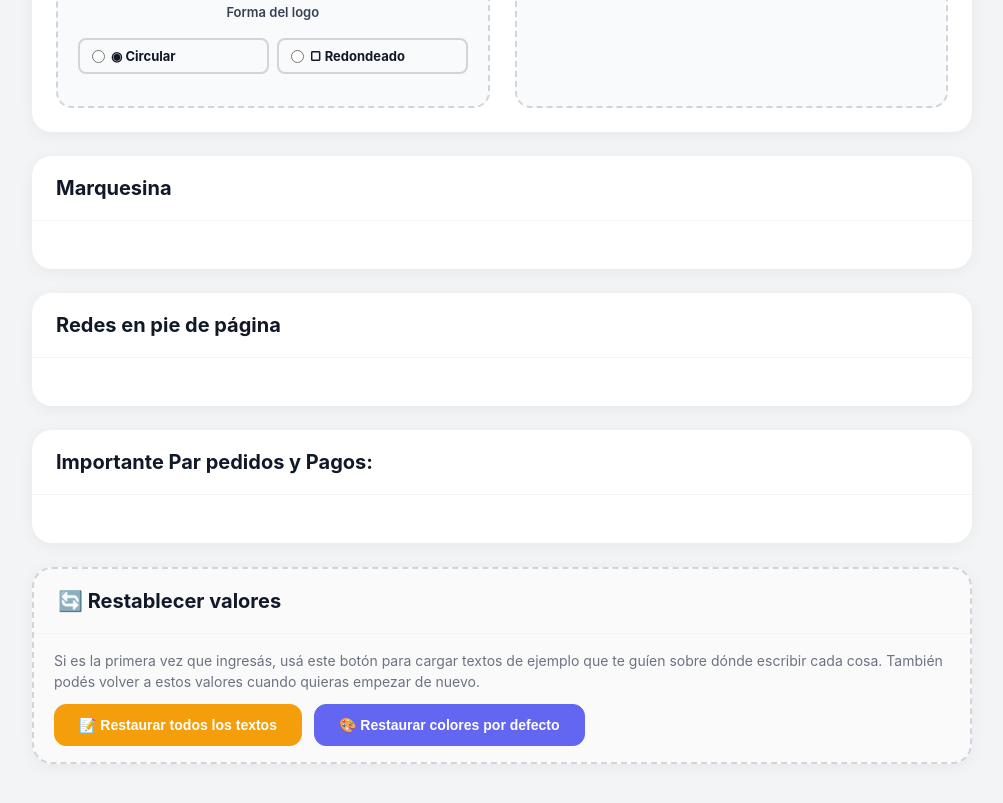
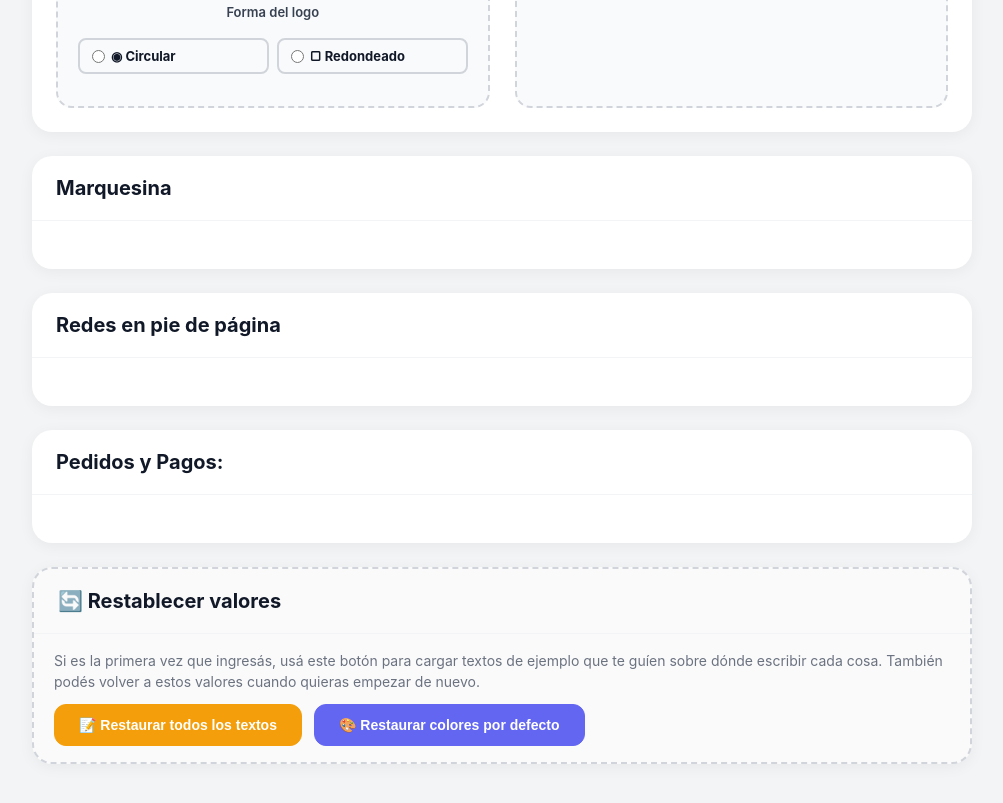
Before and after one commit to YYYamil/shop, a website: page public/admin/personalizacion.html in a window 1280 px wide. Shown: the part 1008-1811 px from the top of the page, without its empty margins (273-1276 px from the left). Drawn offline with Linux system fonts and the light colour scheme; no server answers.

Commit message:
fix retiro

```diff
--- a/public/admin/personalizacion.html
+++ b/public/admin/personalizacion.html
@@ -365,7 +365,7 @@
 
                 <div class="form-header">
 
-                    <h2>Importante Par pedidos y Pagos:</h2>
+                    <h2>Pedidos y Pagos:</h2>
 
                 </div>
 
```
